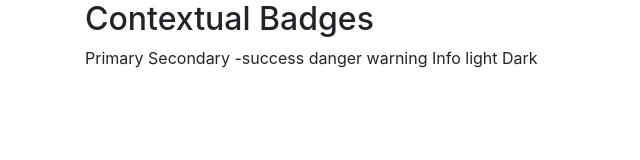
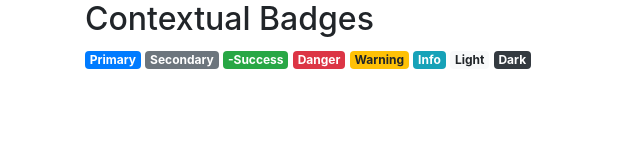
Before and after one commit to Nhyira-jason/Lesson-16-Bootstrap-utilities-1, a plain HTML site: page Activity2/index.html in a window 1280 px wide. Shown: the whole page, without its empty margins (0-640 px from the left). Drawn offline with nearby package versions, Linux system fonts and the light colour scheme.

Commit message:
Correction done

```diff
--- a/Activity2/index.html
+++ b/Activity2/index.html
@@ -15,14 +15,14 @@
 <body>
     <div class="container">
         <h2>Contextual  Badges</h2>
-        <span class="Badge Badge-primary">Primary</span>
-        <span class="Badge Badge-Secondary">Secondary</span>
-        <span class="Badge Badge-Success">-success</span>
-        <span class="Badge Badge-Danger">danger</span>
-        <span class="Badge Badge-Warning">warning</span>
-        <span class="Badge Badge-Info">Info</span>
-        <span class="Badge Badge-Light">light</span>
-        <span class="Badge Badge-Dark">Dark</span>
+        <span class="badge badge-primary">Primary</span>
+        <span class="badge badge-secondary">Secondary</span>
+        <span class="badge badge-success">-Success</span>
+        <span class="badge badge-danger">Danger</span>
+        <span class="badge badge-warning">Warning</span>
+        <span class="badge badge-info">Info</span>
+        <span class="badge badge-light">Light</span>
+        <span class="badge badge-dark">Dark</span>
     </div>
 </body>
 </html>
```
Also changed, not shown: Acitivty 3/index.html (+1 -1 lines).
